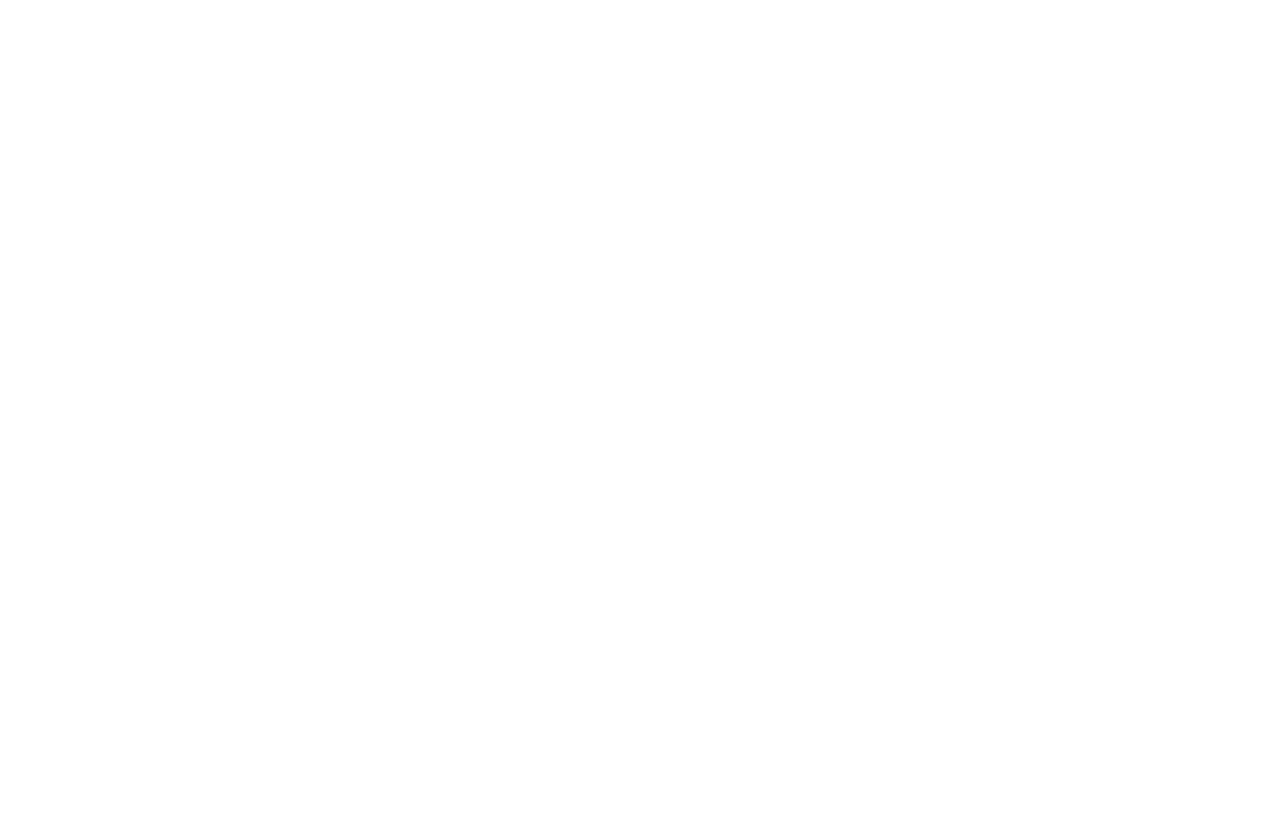
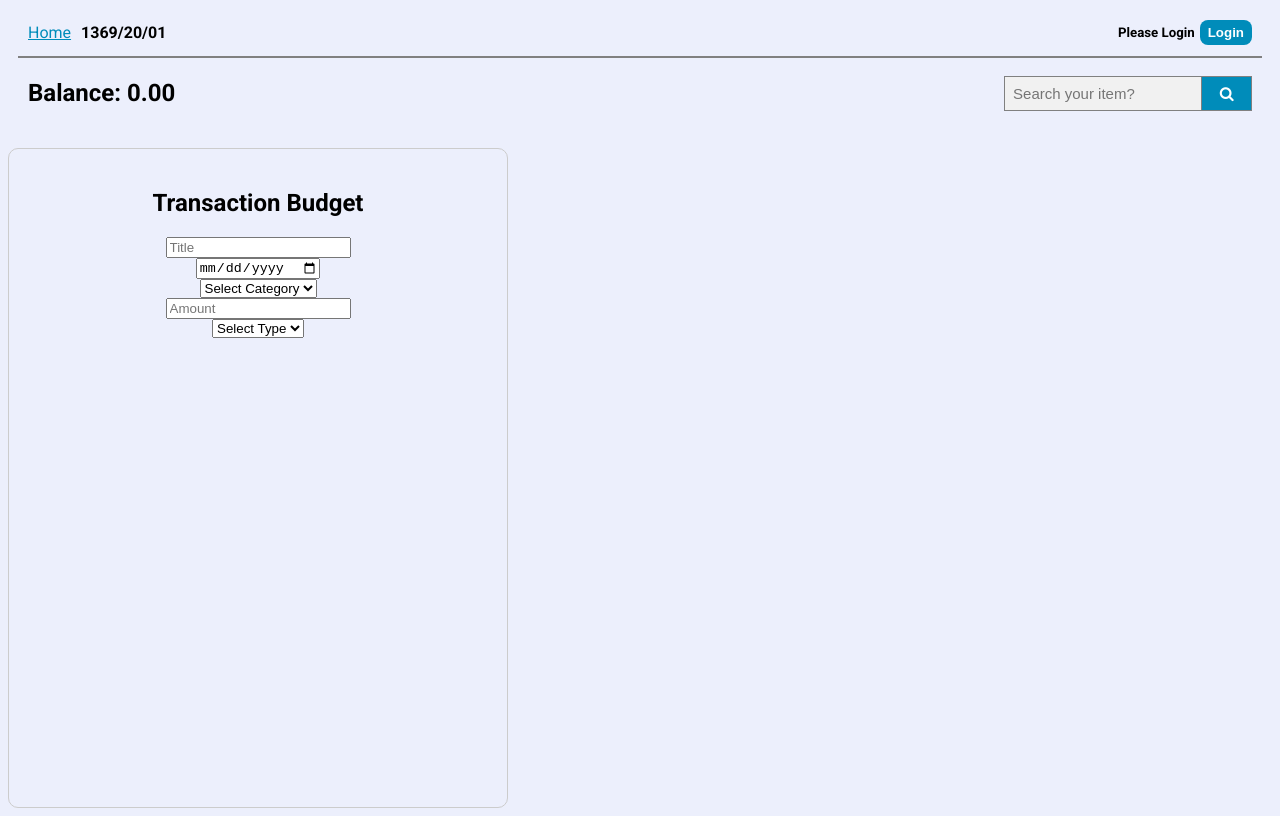
Before and after one commit to mahsa-codes/Transaction-Budget, a plain HTML site: page index.html in a window 1280 px wide. Drawn offline with Linux system fonts and the light colour scheme.

Commit message:
login & register JS are done

```diff
--- a/index.html
+++ b/index.html
@@ -6,11 +6,58 @@
         <title>Transaction Budget</title>
         <meta name="description" content="">
         <meta name="viewport" content="width=device-width, initial-scale=1">
+        <link rel="stylesheet" href="https://cdnjs.cloudflare.com/ajax/libs/font-awesome/4.7.0/css/font-awesome.min.css">
+        <link rel="preconnect" href="https://fonts.googleapis.com">
+        <link rel="preconnect" href="https://fonts.gstatic.com" crossorigin>
+        <link href="https://fonts.googleapis.com/css2?family=Roboto:ital,wght@0,100..900;1,100..900&display=swap"
+            rel="stylesheet">
         <link rel="stylesheet" href="./style.css">
         <script src="./script.js" async defer></script>
 
     </head>
     <body>
 
+        <div class="navbar">
+            <div class="navbar-date">
+                <a href="index.html" class="active">Home</a>
+                <h4>1369/20/01</h4>
+            </div>
+            <div class="login">
+                <h5>Please Login</h5>
+                <button type="submit" id="loginButton">Login</button>
+            </div>
+        </div>
+        <div class="header">
+            <h2>Balance: 0.00</h2>
+            <div class="searchbar">
+                <input type="text" class="search" id="search" placeholder="Search your item?">
+                <button type="submit"><i class="fa fa-search"></i></button>
+            </div>
+        </div>
+        <div class="tarnsaction-container">
+            <div class="Transaction-form">
+                <form id="transactionForm">
+                    <h2>Transaction Budget</h2>
+                    <input type="text" id="title" placeholder="Title">
+                    <input type="date" id="date">
+                    <select id="category">
+                        <option value="" disabled selected>Select Category</option>
+                        <option value="salary">Salary</option>
+                        <option value="groceries">Groceries</option>
+                        <option value="transport">Transport</option>
+                        <option value="entertainment">Entertainment</option>
+                        <option value="bills">Bills</option>
+                        <option value="shopping">Shopping</option>
+                        <option value="other">Other</option>
+                    </select>
+                    <input type="number" id="amount" placeholder="Amount">
+                    <select id="type">
+                        <option value="" disabled selected>Select Type</option>
+                        <option value="income">Income</option>
+                        <option value="expense">Expense</option>
+                </form>
+            </div>
+            <div class="Transaction-list"></div>
+        </div>
     </body>
 </html>
--- a/script.js
+++ b/script.js
@@ -0,0 +1,65 @@
+const validEmail = (email)=> {
+    const pattern = /^[^\s@]+@[^\s@]+\.[^\s@]+$/;
+    return pattern.test(email);
+}
+const loginForm = document.getElementById("loginForm");
+if(loginForm) {
+    loginForm.addEventListener('submit', function(e){
+        e.preventDefault();
+        const email = document.getElementById('email').value.trim();
+        const password =  document.getElementById('password').value.trim();
+        if(!validEmail(email)) {
+            alert("The format of Email is not valid!!");
+            return
+        }
+        let users = JSON.parse(localStorage.getItem('users')) || [];
+        const existUser = users.find(user => user.email === email);
+        if(existUser) {
+            if(existUser.password !== password) {
+                alert("password is incorrect!");
+                return
+            }
+            localStorage.setItem('currentUser', JSON.stringify(existUser));
+            alert(`Welcome To The Transaction Budget Dear ${existUser.email}`);
+            window.location.href = "index.html";
+        } else {
+            alert("No account found with this email!, please sign up");
+            return
+        }
+
+    });
+}
+
+const registerForm = document.getElementById("registerForm");
+if (registerForm) {
+    registerForm.addEventListener('submit', function(e){
+        e.preventDefault();
+        const name= document.getElementById('name').value;
+        const email = document.getElementById('email').value;
+        const password =  document.getElementById('password').value;
+        const confirmPassword = document.getElementById("confirmPassword").value;
+
+        if (confirmPassword !== password) {
+            alert("The password is not match!");
+            return
+        }
+
+        else if(!validEmail(email)) {
+            alert("The format of Email is not valid!!");
+            return
+        }
+
+        let users = JSON.parse(localStorage.getItem('users')) || [];
+        const existUser = users.find(user => user.email === email)
+        if (existUser) {
+            alert("This Email is already used!");
+            return
+        }
+        const user = {name, email, password};
+        users.push(user);
+        localStorage.setItem('users', JSON.stringify(users));
+        alert("Registeration is Successfully :))");
+        window.location.href = "login.html";
+
+    });
+}
--- a/style-login.css
+++ b/style-login.css
@@ -58,6 +58,7 @@ body {
     color: white;
     font-weight: 700;
     font-size: large;
+    cursor: pointer;
 }
 .outlinks {
     display: flex;
--- a/style.css
+++ b/style.css
@@ -0,0 +1,125 @@
+*,
+*::before,
+*::after {
+    box-sizing: border-box;
+}
+
+:root {
+    margin: 0;
+    padding: 0;
+    --primary-color: #008CBA;
+    --secondary-color: #04AA6D;
+    --danger-color: #f44336;
+    --income-color : rgb(42, 139, 161);
+    --expense-color : rgb(196, 117, 38);
+}
+
+
+body {
+    font-family: "Roboto", sans-serif;
+    font-optical-sizing: auto;
+    font-style: normal;
+    font-variation-settings:
+        "wdth" 100;
+
+    display: grid;
+    grid-template-rows: 50px 50px 1fr;
+    gap: 10px;
+    min-height: 100vh;
+    background: #eceffc;
+}
+
+.navbar {
+    display: flex;
+    justify-content: space-between;
+    align-items: center;
+    margin: 0px 10px;
+    padding: 10px;
+    border-bottom: 2px solid gray;
+}
+.navbar-date {
+    display: flex;
+    gap: 10px;
+    align-items: center;
+}
+.active {
+    color: var(--primary-color);
+}
+
+.login {
+    display: flex;
+    gap: 5px;
+    justify-content: center;
+    align-items: center;
+    margin: 0px;
+    padding: 0;
+}
+.login button {
+    display: flex;
+    padding: 5px 8px;
+    margin: 0 ;
+    border-radius: 8px;
+    border: none;
+    background-color: var(--primary-color);
+    color: white;
+    font-weight: 600;
+    cursor: pointer;
+    transition: all 0.5s ease;
+}
+.login button:hover {
+    transform: scale(1.05);
+    box-shadow: 0 0 20px rgba(0, 255, 255, 0.5);
+}
+.header {
+    display: flex;
+    justify-content: space-between;
+    align-items: center;
+    margin: 0px 10px;
+    padding: 10px;
+}
+.searchbar input[type=text] {
+    padding: 8px;
+    font-size: 15px;
+    border: 1px solid grey;
+    float: left;
+    width: 80%;
+    background: #f1f1f1;
+}
+.searchbar button {
+    float: left;
+    width: 20%;
+    padding: 8px;
+    background: var(--primary-color);
+    color: white;
+    font-size: 15px;
+    border: 1px solid grey;
+    border-left: none;
+    cursor: pointer;
+}
+.searchbar button:hover {
+    background: #0b7dda;
+}
+
+.tarnsaction-container {
+    display: grid;
+    grid-template-columns: 500px 1fr;
+    gap: 10px;
+}
+
+.Transaction-form {
+    border: 1px solid #ccc;
+    max-width: 100%;
+    border-radius: 10px;
+    margin-top: 20px;
+    padding: 20px;
+    background-color: #eceffc;
+}
+
+#transactionForm {
+    display: flex;
+    flex-direction: column;
+    justify-content: center;
+    align-items: center;
+    height: fit-content;
+
+}
```
Also changed, not shown: login.html (+4 -4 lines), register.html (+5 -5 lines).
